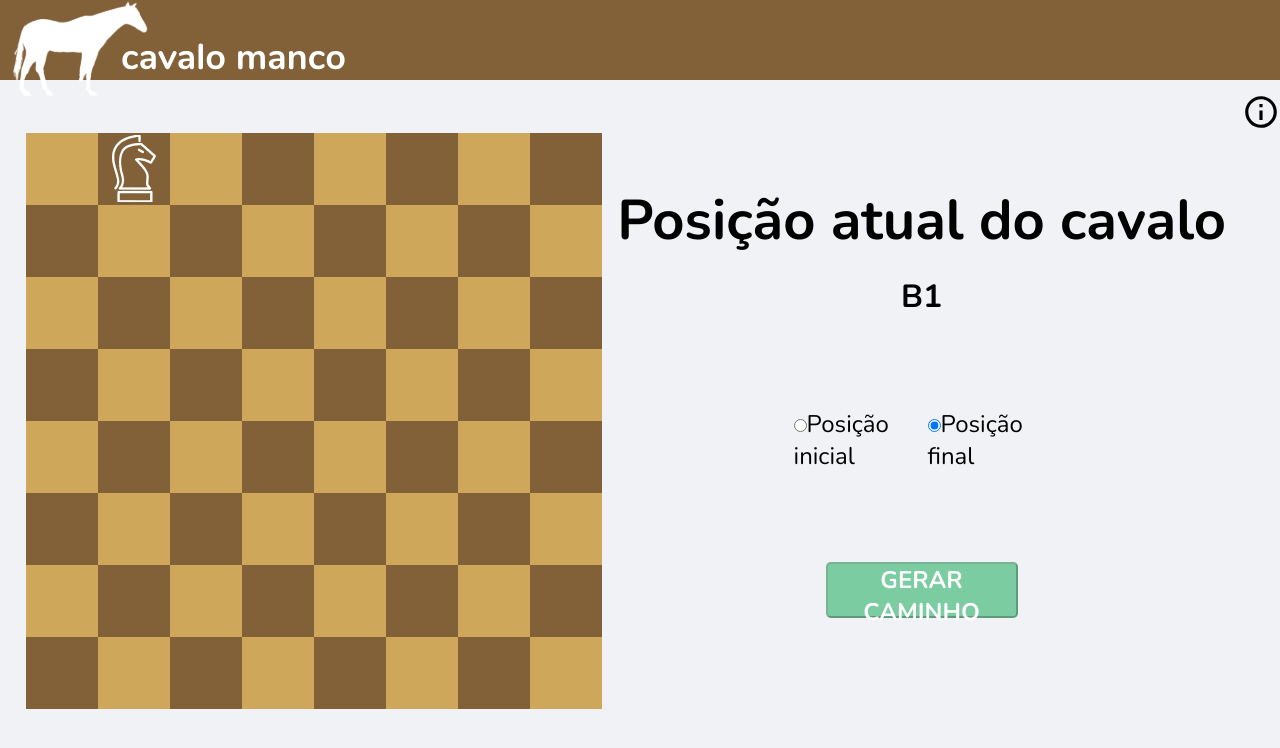
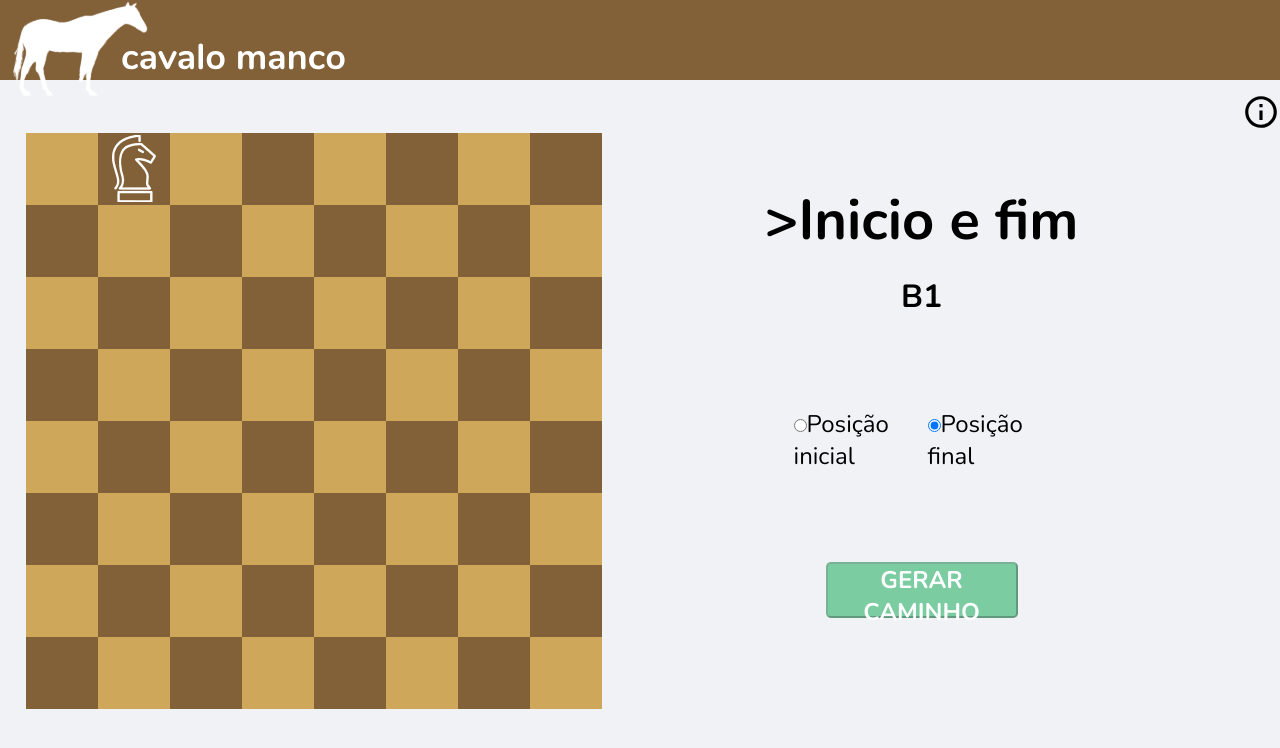
Before and after one commit to projeto-de-algoritmos/Final_Cavalo_Manco, a React (Create React App) app: page /chess in a window 1280 px wide. Shown: the top 748 px of the page. Built offline with nearby package versions, Linux system fonts and the light colour scheme.

Commit message:
Update index.jsx

```diff
--- a/src/Components/GameTable/index.jsx
+++ b/src/Components/GameTable/index.jsx
@@ -20,7 +20,7 @@ function GameTable() {
 
   const renderHorsePosition = () => (
     <div>
-      <h1 className="positionTitle">Posição atual do cavalo</h1>
+      <h1 className="positionTitle">>Inicio e fim</h1>
       <h2 className="positionText">
         {letters[parseInt(horsePosition[1])]}
         {parseInt(horsePosition[0]) + 1}
```
